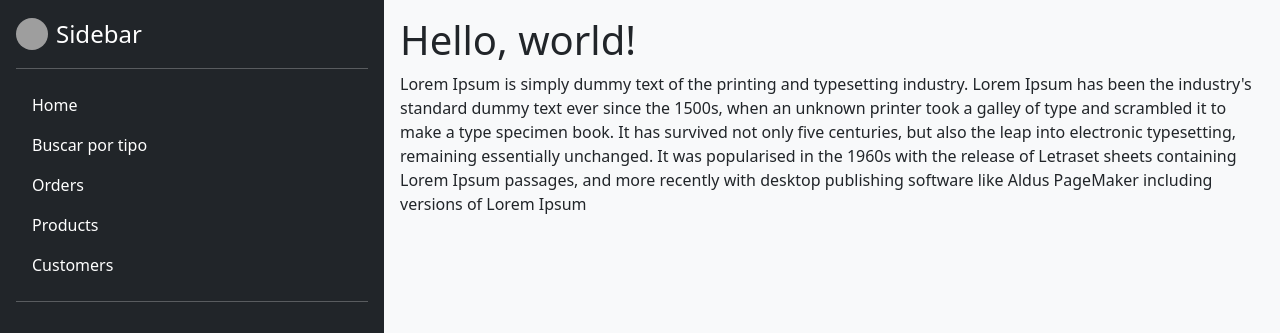
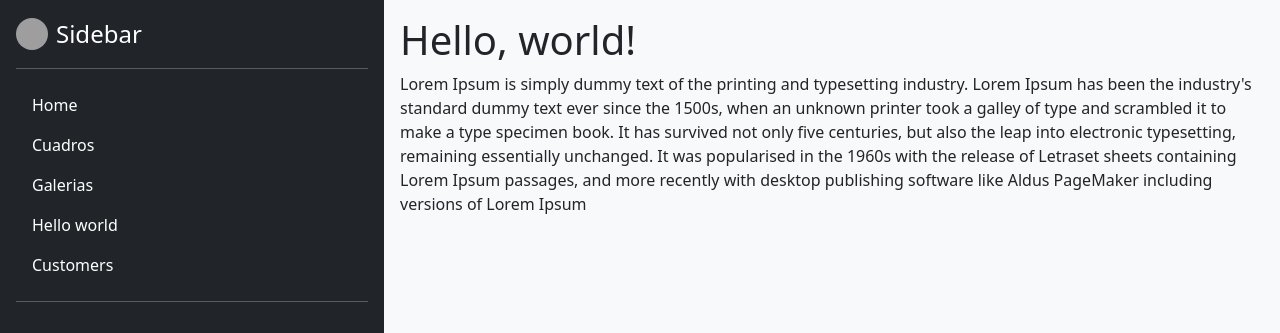
Before and after one commit to Mapachana/Practicas-DAI, a Django app: page /padre in a window 1280 px wide. Shown: the part 56-389 px from the top of the page. Run offline with Django 3.2, Linux system fonts and the light colour scheme; grey boxes are pictures that could not be loaded.

Commit message:
Reubico index y añado enlaces

```diff
--- a/p4/app/galerias/templates/galerias/parent.html
+++ b/p4/app/galerias/templates/galerias/parent.html
@@ -55,18 +55,18 @@
             </a>
           </li>
           <li>
-            <a href="#" class="nav-link text-white">
-              Buscar por tipo
+            <a href="/cuadros" class="nav-link text-white">
+              Cuadros
             </a>
           </li>
           <li>
-            <a href="#" class="nav-link text-white">
-              Orders
+            <a href="/galerias" class="nav-link text-white">
+              Galerias
             </a>
           </li>
           <li>
-            <a href="#" class="nav-link text-white">
-              Products
+            <a href="/helloworld" class="nav-link text-white">
+              Hello world
             </a>
           </li>
           <li>
--- a/p4/app/galerias/urls.py
+++ b/p4/app/galerias/urls.py
@@ -20,6 +20,7 @@ from . import views
 
 urlpatterns = [
     path('', views.index, name='index'),
+    path('helloworld', views.helloworld, name="helloworld"),
     path('test_template', views.test_template, name="test_template"),
     path('padre', views.padre, name="padre"),
     path('cuadros', views.ver_cuadros, name="cuadros"),
--- a/p4/app/galerias/views.py
+++ b/p4/app/galerias/views.py
@@ -4,6 +4,11 @@ from .forms import *
 # Create your views here.
 
 def index(request):
+    cuadros = Cuadro.objects.all().order_by('nombre')
+    context = {'cuadros': cuadros}
+    return render(request, 'galerias/cuadros.html', context)
+
+def helloworld(request):
     return HttpResponse('Hello World!')
 
 def test_template(request):
```
